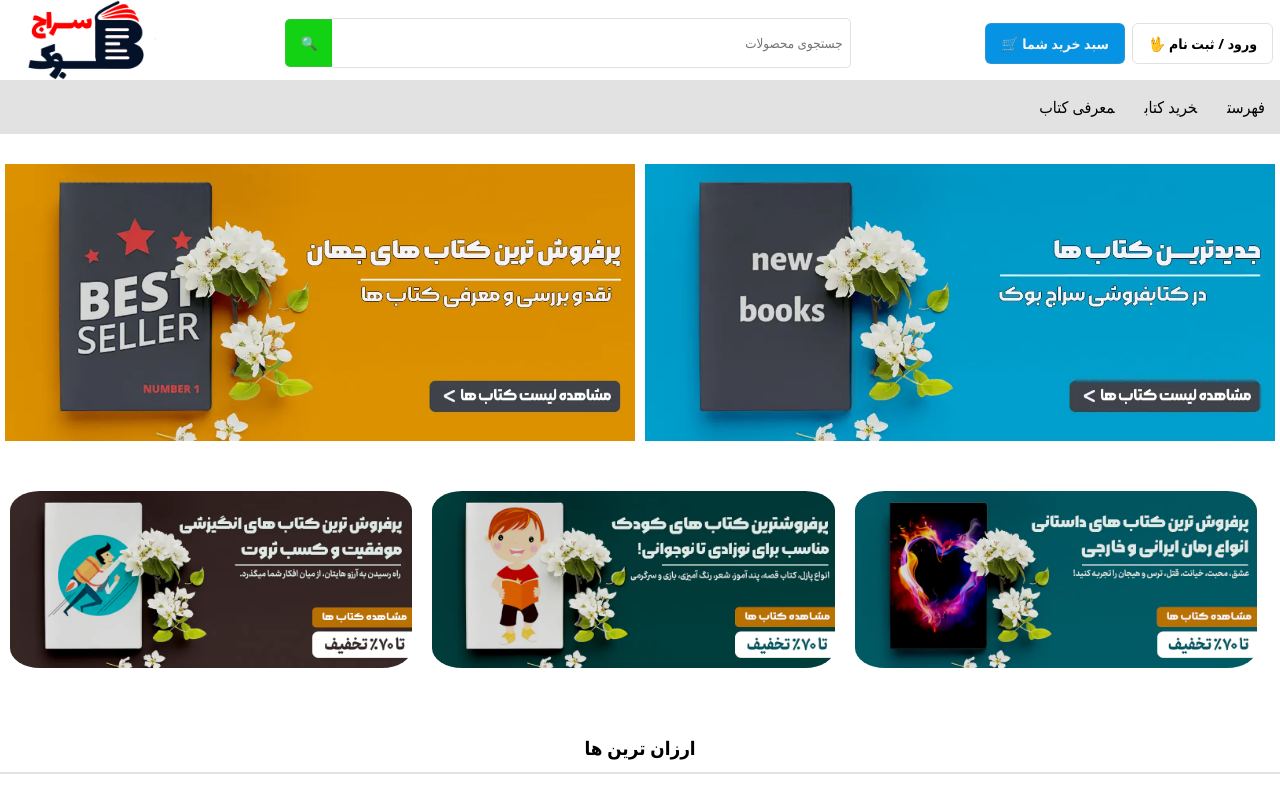
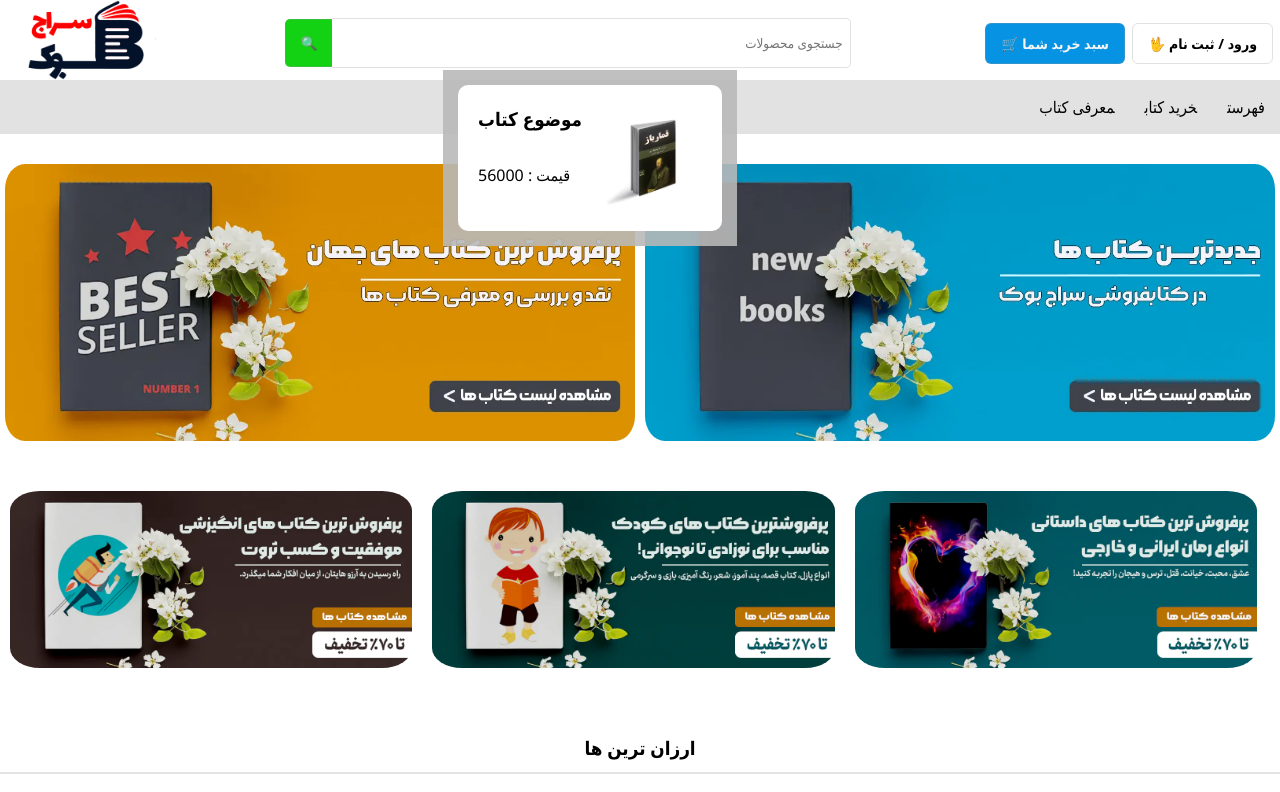
Before and after one commit to mhdix/book-shop, a React (Vite) app: page / in a window 1280 px wide. Shown: the top 792 px of the page. Built offline with nearby package versions, Linux system fonts and the light colour scheme; no server answers.

Commit message:
create search box design

```diff
--- a/src/components/Header/Header.css
+++ b/src/components/Header/Header.css
@@ -21,10 +21,43 @@
     -o-border-radius: 0 5px 5px 0;
 }
 .header-search{
-    display: flex;
-    align-items: center;
     width: 45%;
 }
+.header-search>div div {
+    padding: 10px;
+}
+.header-search>div {
+    height: fit-content;
+    background-color: #b9b9b9e3;
+    width: fit-content;
+    position: absolute;
+    top: 70px;
+    justify-content: center;
+    align-items: center;
+    left: 0;
+    right: 100px;
+    margin: 0 auto;
+    display: flex;
+    align-items: start;
+
+}
+.search-img img {
+    width: 100px;
+}
+
+.main-search {
+    display: flex;
+    background-color: #fff;
+    border-radius: 10px;
+    -webkit-border-radius: 10px;
+    -moz-border-radius: 10px;
+    -ms-border-radius: 10px;
+    -o-border-radius: 10px;
+}
+.search-content{
+    padding: 15px;
+}
+
 .header-search input{
     width: 90%;
 }
--- a/src/components/Header/Header.jsx
+++ b/src/components/Header/Header.jsx
@@ -2,6 +2,8 @@ import logo from '../../assets/download.png'
 import React from 'react'
 import './Header.css'
 import Navigation from './Navigation'
+import books from './../books';
+import img1 from '../../assets/offer/1.webp'
 const Header = () => {
     return (
         <div className='header'>
@@ -9,10 +11,7 @@ const Header = () => {
                 <div className='header-logo'>
                     <img src={logo} alt="" />
                 </div>
-                <div className='header-search'>
-                    <button>🔍</button>
-                    <input type="text" placeholder='جستجوی محصولات' />
-                </div>
+                <Search />
                 <div className='header-btn'>
                     <button className='header-cart'>🛒 سبد خرید شما</button>
                     <span></span>
@@ -26,3 +25,23 @@ const Header = () => {
 }
 
 export default Header
+
+function Search() {
+    return (
+        <div className='header-search'>
+            <button>🔍</button>
+            <input type="text" placeholder='جستجوی محصولات' />
+            <div className='search-content'>
+                <div className='main-search'>
+                    <div className="search-content__content">
+                        <h3>موضوع کتاب </h3>
+                        <p style={{margin: '30px 0 0 0'}}>قیمت : 56000</p>
+                    </div>
+                    <div className='search-img'>
+                        <img src={img1} alt="" />
+                    </div>
+                </div>
+            </div>
+        </div>
+    )
+}
--- a/src/components/NewBook/NewBook.css
+++ b/src/components/NewBook/NewBook.css
@@ -1,6 +1,7 @@
 .new-book img{
     width: 50%;
     padding: 0 5px;
+    border-radius: 25px;
 }
 .new-book{
     display: flex;
```
